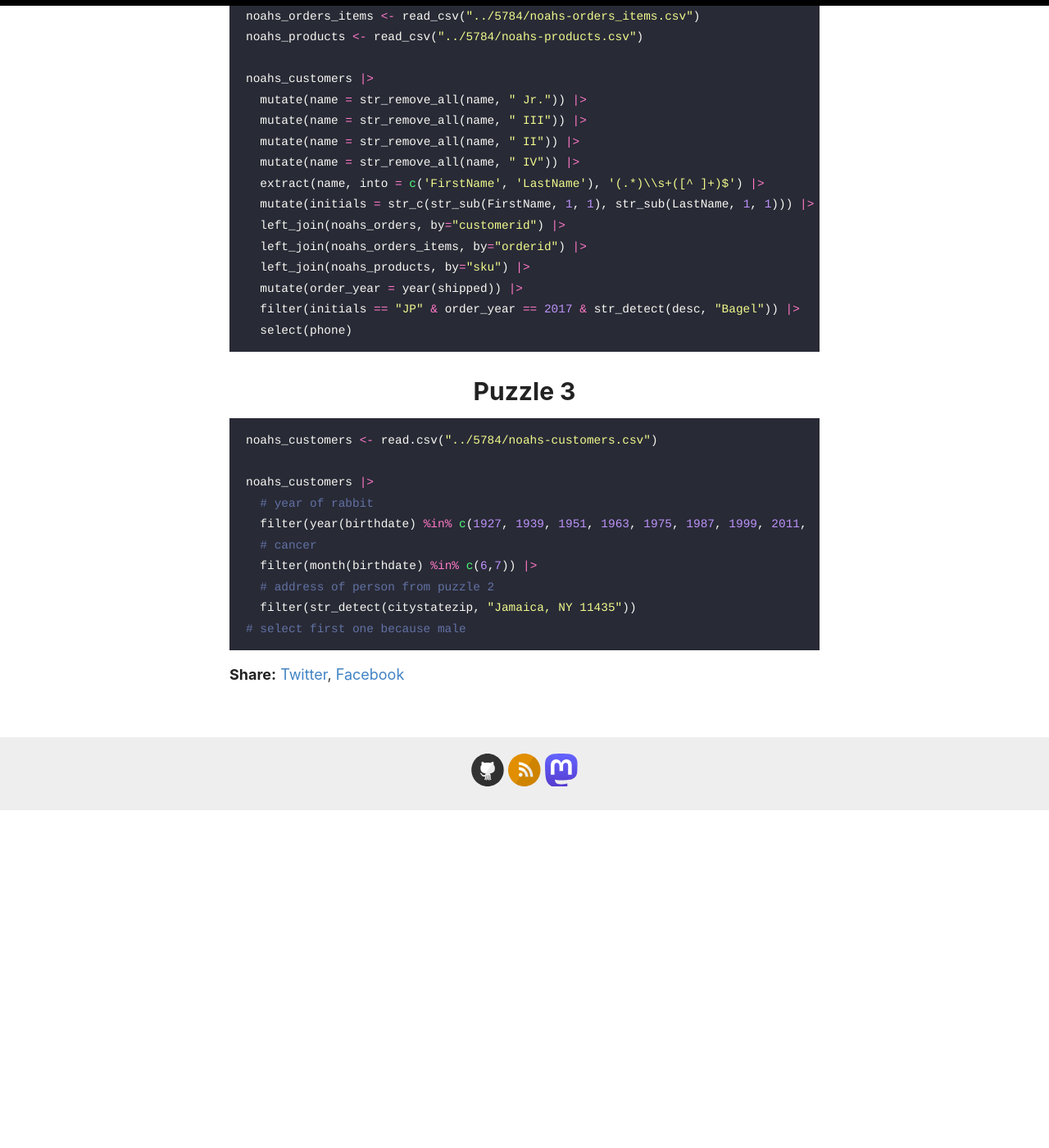
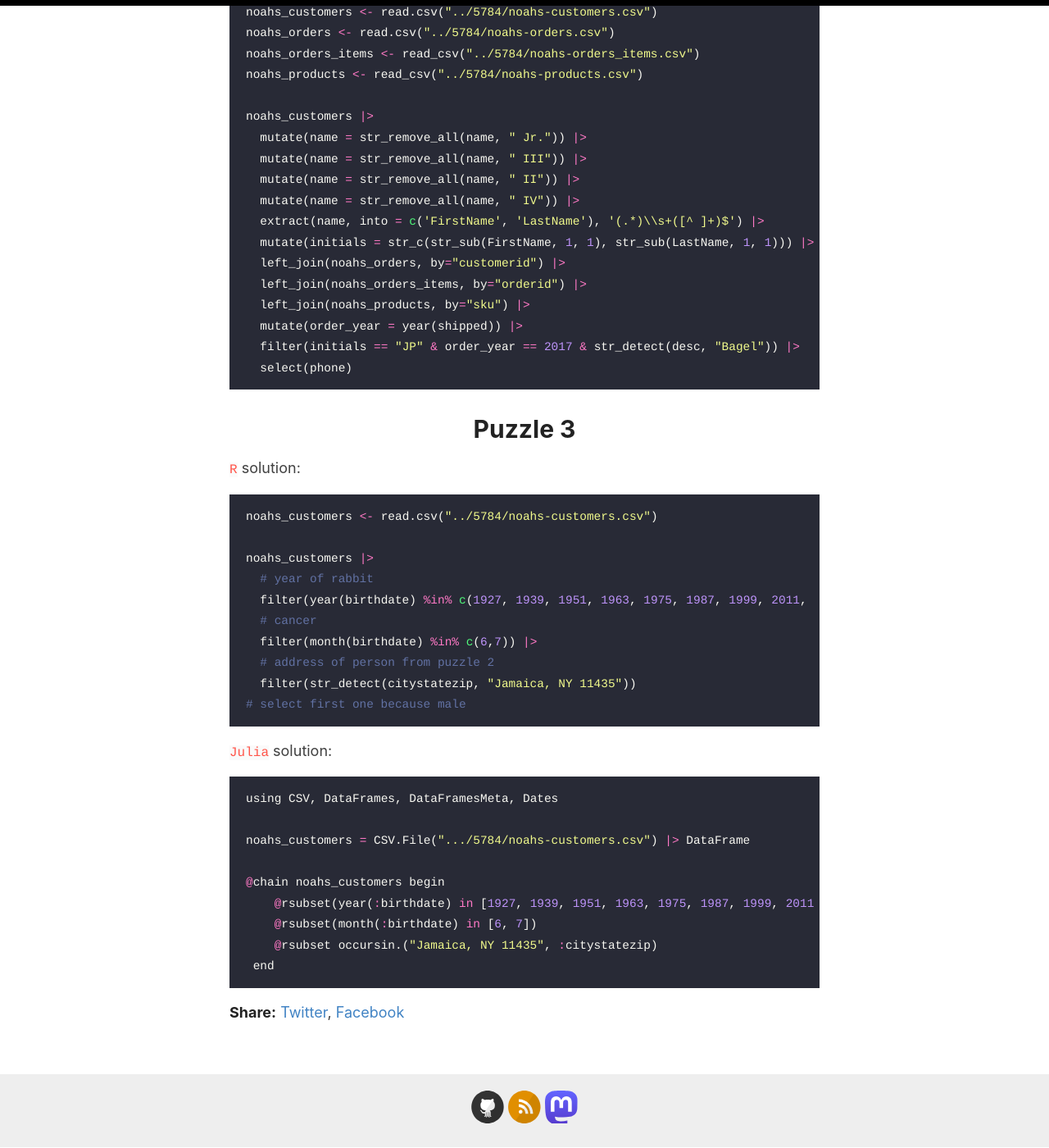
Before and after one commit to krz/krz.github.io, a Jekyll site: the page built from _posts/2023-12-08-hanukkah-of-data.md, in a window 1280 px wide and 1400 px high, scrolled down 2333 px. Shown: the whole window at 82% size. Built offline with Jekyll 4.4.1, drawn with Linux system fonts in a browser that asks for light colours; before the commit the page ends 3322 px from its top, so only the background shows below that.

Commit message:
add Julia solution

````diff
--- a/_posts/2023-12-08-hanukkah-of-data.md
+++ b/_posts/2023-12-08-hanukkah-of-data.md
@@ -75,7 +75,7 @@ filter(row -> row.phone == row.last_name_transformed, noahs_customer)
 ```
 
 ## Puzzle 2
-
+`R` solution:
 ```R
 noahs_customers <- read.csv("../5784/noahs-customers.csv")
 noahs_orders <- read.csv("../5784/noahs-orders.csv")
@@ -99,6 +99,7 @@ noahs_customers |>
 
 # Puzzle 3
 
+`R` solution:
 ```R
 noahs_customers <- read.csv("../5784/noahs-customers.csv")
 
@@ -111,3 +112,16 @@ noahs_customers |>
   filter(str_detect(citystatezip, "Jamaica, NY 11435"))
 # select first one because male
 ```
+
+`Julia` solution:
+```R
+using CSV, DataFrames, DataFramesMeta, Dates
+
+noahs_customers = CSV.File(".../5784/noahs-customers.csv") |> DataFrame
+
+@chain noahs_customers begin
+    @rsubset(year(:birthdate) in [1927, 1939, 1951, 1963, 1975, 1987, 1999, 2011, 2023])
+    @rsubset(month(:birthdate) in [6, 7])
+    @rsubset occursin.("Jamaica, NY 11435", :citystatezip)
+ end
+```
````
